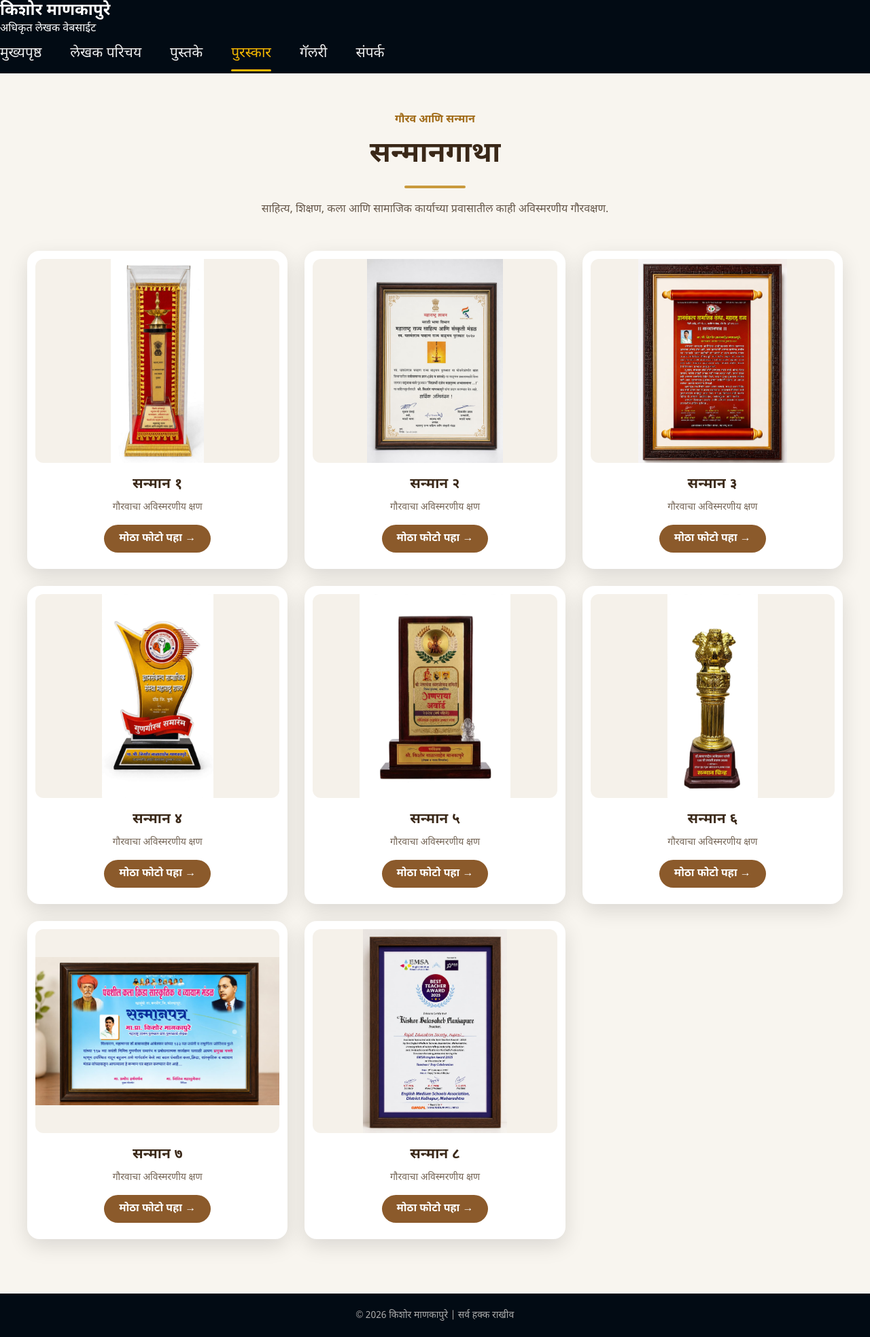
After one commit to sanchitairekar29-hue/kishor-manakapure-website, a Flask app: page /sanman-gatha in a window 1280 px wide. The commit adds this page. Shown: the whole page at 68% size. Run offline with Flask 3, Linux system fonts and the light colour scheme.

Commit message:
Added Sanman Gatha awards

```diff
--- a/app.py
+++ b/app.py
@@ -33,6 +33,26 @@ def books():
 @app.route("/awards")
 def awards():
     return render_template("awards.html")
+
+@app.route("/sanman-gatha")
+def sanman_gatha():
+    return render_template("sanman-gatha.html")
+
+
+@app.route("/award-details")
+def award_details():
+    return render_template("award-details.html")
+
+@app.route("/award/<int:award_id>")
+def award_detail(award_id):
+
+    if award_id < 1 or award_id > 8:
+        return "Award not found", 404
+
+    return render_template(
+        "award-detail.html",
+        award_id=award_id
+    )
 
 
 @app.route("/gallery")
--- /dev/null
+++ b/templates/sanman-gatha.html
@@ -0,0 +1,520 @@
+<!DOCTYPE html>
+<html lang="mr">
+
+<head>
+
+    <meta charset="UTF-8">
+    <meta name="viewport" content="width=device-width, initial-scale=1.0">
+
+    <title>सन्मानगाथा | किशोर माणकापुरे</title>
+
+    <link
+        href="https://fonts.googleapis.com/css2?family=Noto+Sans+Devanagari:wght@400;500;600;700;800&display=swap"
+        rel="stylesheet"
+    >
+
+    <link
+        rel="stylesheet"
+        href="{{ url_for('static', filename='css/style.css') }}"
+    >
+
+    <style>
+
+        .sanman-page {
+            padding: 55px 20px 80px;
+            background: #f8f5ef;
+            min-height: 100vh;
+        }
+
+        .sanman-heading {
+            text-align: center;
+            margin-bottom: 45px;
+        }
+
+        .sanman-heading .small-title {
+            color: #a06a16;
+            font-weight: 700;
+            margin-bottom: 8px;
+        }
+
+        .sanman-heading h1 {
+            font-size: 42px;
+            margin: 0;
+            color: #3a2818;
+        }
+
+        .gold-line {
+            width: 90px;
+            height: 4px;
+            background: #c99a3d;
+            margin: 18px auto;
+            border-radius: 10px;
+        }
+
+        .sanman-heading p {
+            max-width: 700px;
+            margin: auto;
+            color: #66584b;
+            line-height: 1.8;
+        }
+
+        /* ================= GALLERY ================= */
+
+        .sanman-gallery {
+            max-width: 1200px;
+            margin: auto;
+
+            display: grid;
+            grid-template-columns: repeat(3, 1fr);
+
+            gap: 25px;
+        }
+
+        .sanman-card {
+            background: white;
+            border-radius: 18px;
+            padding: 12px;
+
+            box-shadow: 0 10px 30px rgba(0,0,0,0.12);
+
+            transition: 0.3s;
+        }
+
+        .sanman-card:hover {
+            transform: translateY(-6px);
+            box-shadow: 0 16px 35px rgba(0,0,0,0.18);
+        }
+
+        .sanman-card img {
+            width: 100%;
+            height: 300px;
+
+            object-fit: contain;
+
+            background: #f5f1ea;
+
+            border-radius: 12px;
+
+            display: block;
+        }
+
+        .sanman-card-content {
+            text-align: center;
+            padding: 18px 10px 12px;
+        }
+
+        .sanman-card-content h2 {
+            font-size: 21px;
+            margin: 0 0 10px;
+            color: #3a2818;
+        }
+
+        .sanman-card-content p {
+            margin: 0 0 16px;
+            color: #756657;
+            font-size: 14px;
+        }
+
+        .view-award {
+            display: inline-block;
+
+            padding: 10px 22px;
+
+            border-radius: 25px;
+
+            background: #8b5a2b;
+            color: white;
+
+            text-decoration: none;
+
+            font-weight: 700;
+
+            transition: 0.3s;
+        }
+
+        .view-award:hover {
+            background: #b17a22;
+            transform: translateY(-2px);
+        }
+
+
+        /* ================= MOBILE ================= */
+
+        @media (max-width: 900px) {
+
+            .sanman-gallery {
+                grid-template-columns: repeat(2, 1fr);
+            }
+
+        }
+
+
+        @media (max-width: 600px) {
+
+            .sanman-page {
+                padding: 35px 15px 60px;
+            }
+
+            .sanman-heading h1 {
+                font-size: 32px;
+            }
+
+            .sanman-gallery {
+                grid-template-columns: 1fr;
+            }
+
+            .sanman-card img {
+                height: 350px;
+            }
+
+        }
+
+    </style>
+
+</head>
+
+
+<body>
+
+
+<!-- ================= NAVBAR ================= -->
+
+<nav class="navbar">
+
+    <div class="logo">
+
+        <h2>किशोर माणकापुरे</h2>
+
+        <span>अधिकृत लेखक वेबसाईट</span>
+
+    </div>
+
+
+    <div class="nav-links">
+
+        <a href="/">
+            मुख्यपृष्ठ
+        </a>
+
+        <a href="/author">
+            लेखक परिचय
+        </a>
+
+        <a href="/books">
+            पुस्तके
+        </a>
+
+        <a href="/awards" class="active">
+            पुरस्कार
+        </a>
+
+        <a href="/gallery">
+            गॅलरी
+        </a>
+
+        <a href="/contact">
+            संपर्क
+        </a>
+
+    </div>
+
+</nav>
+
+
+<!-- ================= PAGE ================= -->
+
+<section class="sanman-page">
+
+
+    <div class="sanman-heading">
+
+        <p class="small-title">
+            गौरव आणि सन्मान
+        </p>
+
+        <h1>
+            सन्मानगाथा
+        </h1>
+
+        <div class="gold-line"></div>
+
+        <p>
+            साहित्य, शिक्षण, कला आणि सामाजिक कार्याच्या
+            प्रवासातील काही अविस्मरणीय गौरवक्षण.
+        </p>
+
+    </div>
+
+
+    <!-- ================= AWARDS ================= -->
+
+    <div class="sanman-gallery">
+
+
+        <!-- AWARD 1 -->
+
+        <div class="sanman-card">
+
+            <img
+                src="{{ url_for('static', filename='images/award1.jpg') }}"
+                alt="पुरस्कार १"
+            >
+
+            <div class="sanman-card-content">
+
+                <h2>
+                    सन्मान १
+                </h2>
+
+                <p>
+                    गौरवाचा अविस्मरणीय क्षण
+                </p>
+
+                <a
+                    href="/award/1"
+                    class="view-award"
+                >
+                    मोठा फोटो पहा →
+                </a>
+
+            </div>
+
+        </div>
+
+
+        <!-- AWARD 2 -->
+
+        <div class="sanman-card">
+
+            <img
+                src="{{ url_for('static', filename='images/award2.jpg') }}"
+                alt="पुरस्कार २"
+            >
+
+            <div class="sanman-card-content">
+
+                <h2>
+                    सन्मान २
+                </h2>
+
+                <p>
+                    गौरवाचा अविस्मरणीय क्षण
+                </p>
+
+                <a
+                    href="/award/2"
+                    class="view-award"
+                >
+                    मोठा फोटो पहा →
+                </a>
+
+            </div>
+
+        </div>
+
+
+        <!-- AWARD 3 -->
+
+        <div class="sanman-card">
+
+            <img
+                src="{{ url_for('static', filename='images/award3.jpg') }}"
+                alt="पुरस्कार ३"
+            >
+
+            <div class="sanman-card-content">
+
+                <h2>
+                    सन्मान ३
+                </h2>
+
+                <p>
+                    गौरवाचा अविस्मरणीय क्षण
+                </p>
+
+                <a
+                    href="/award/3"
+                    class="view-award"
+                >
+                    मोठा फोटो पहा →
+                </a>
+
+            </div>
+
+        </div>
+
+
+        <!-- AWARD 4 -->
+
+        <div class="sanman-card">
+
+            <img
+                src="{{ url_for('static', filename='images/award4.jpg') }}"
+                alt="पुरस्कार ४"
+            >
+
+            <div class="sanman-card-content">
+
+                <h2>
+                    सन्मान ४
+                </h2>
+
+                <p>
+                    गौरवाचा अविस्मरणीय क्षण
+                </p>
+
+                <a
+                    href="/award/4"
+                    class="view-award"
+                >
+                    मोठा फोटो पहा →
+                </a>
+
+            </div>
+
+        </div>
+
+
+        <!-- AWARD 5 -->
+
+        <div class="sanman-card">
+
+            <img
+                src="{{ url_for('static', filename='images/award5.jpg') }}"
+                alt="पुरस्कार ५"
+            >
+
+            <div class="sanman-card-content">
+
+                <h2>
+                    सन्मान ५
+                </h2>
+
+                <p>
+                    गौरवाचा अविस्मरणीय क्षण
+                </p>
+
+                <a
+                    href="/award/5"
+                    class="view-award"
+                >
+                    मोठा फोटो पहा →
+                </a>
+
+            </div>
+
+        </div>
+
+
+        <!-- AWARD 6 -->
+
+        <div class="sanman-card">
+
+            <img
+                src="{{ url_for('static', filename='images/award6.jpg') }}"
+                alt="पुरस्कार ६"
+            >
+
+            <div class="sanman-card-content">
+
+                <h2>
+                    सन्मान ६
+                </h2>
+
+                <p>
+                    गौरवाचा अविस्मरणीय क्षण
+                </p>
+
+                <a
+                    href="/award/6"
+                    class="view-award"
+                >
+                    मोठा फोटो पहा →
+                </a>
+
+            </div>
+
+        </div>
+
+
+        <!-- AWARD 7 -->
+
+        <div class="sanman-card">
+
+            <img
+                src="{{ url_for('static', filename='images/award7.jpg') }}"
+                alt="पुरस्कार ७"
+            >
+
+            <div class="sanman-card-content">
+
+                <h2>
+                    सन्मान ७
+                </h2>
+
+                <p>
+                    गौरवाचा अविस्मरणीय क्षण
+                </p>
+
+                <a
+                    href="/award/7"
+                    class="view-award"
+                >
+                    मोठा फोटो पहा →
+                </a>
+
+            </div>
+
+        </div>
+
+
+        <!-- AWARD 8 -->
+
+        <div class="sanman-card">
+
+            <img
+                src="{{ url_for('static', filename='images/award8.jpg') }}"
+                alt="पुरस्कार ८"
+            >
+
+            <div class="sanman-card-content">
+
+                <h2>
+                    सन्मान ८
+                </h2>
+
+                <p>
+                    गौरवाचा अविस्मरणीय क्षण
+                </p>
+
+                <a
+                    href="/award/8"
+                    class="view-award"
+                >
+                    मोठा फोटो पहा →
+                </a>
+
+            </div>
+
+        </div>
+
+
+    </div>
+
+</section>
+
+
+<!-- ================= FOOTER ================= -->
+
+<footer>
+
+    <p>
+        © 2026 किशोर माणकापुरे | सर्व हक्क राखीव
+    </p>
+
+</footer>
+
+
+</body>
+
+</html>
```
Also changed, not shown: templates/award-detail.html (added, +184 -0 lines), templates/awards.html (+26 -0 lines), static/images/award1.jpg (added), static/images/award2.jpg (added), static/images/award3.jpg (added), static/images/award4.jpg (added), static/images/award5.jpg (added), static/images/award6.jpg (added), static/images/award7.jpg (added), static/images/award8.jpg (added).
